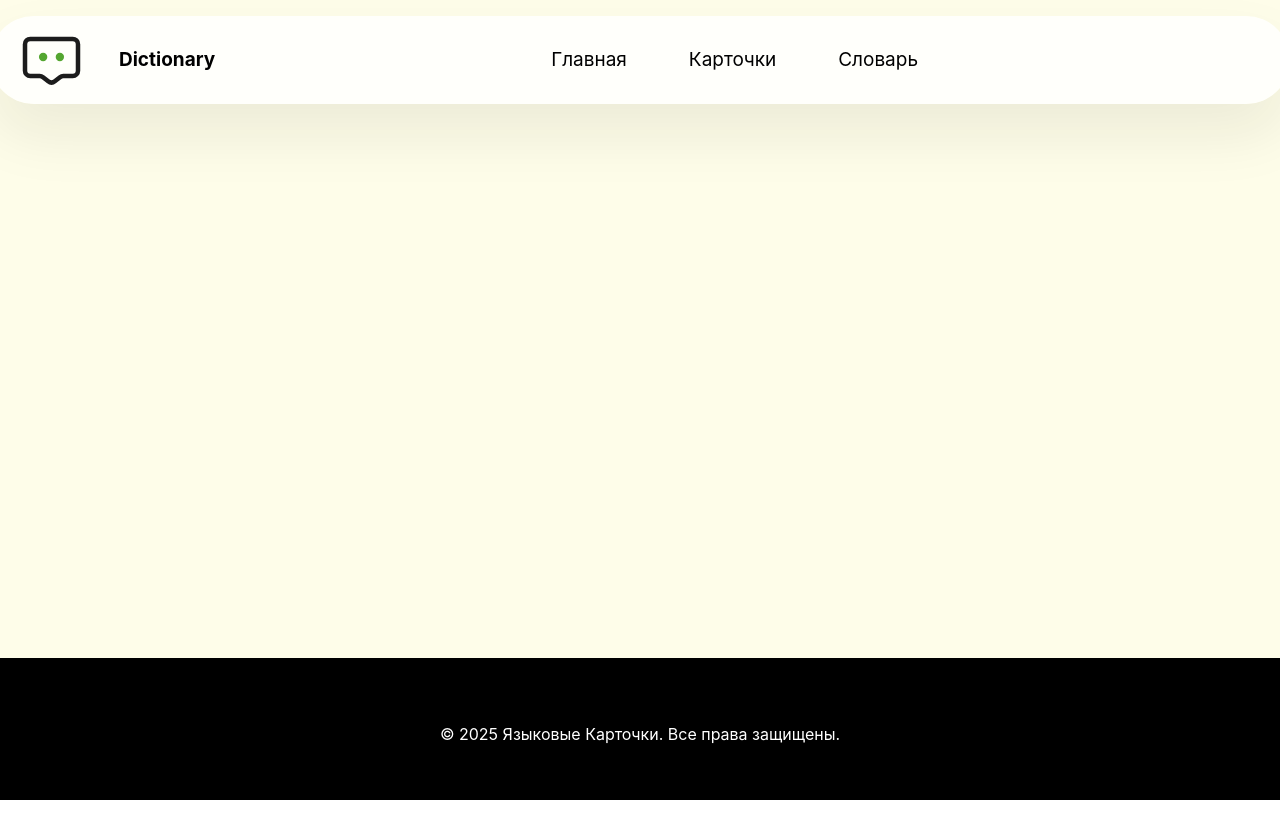
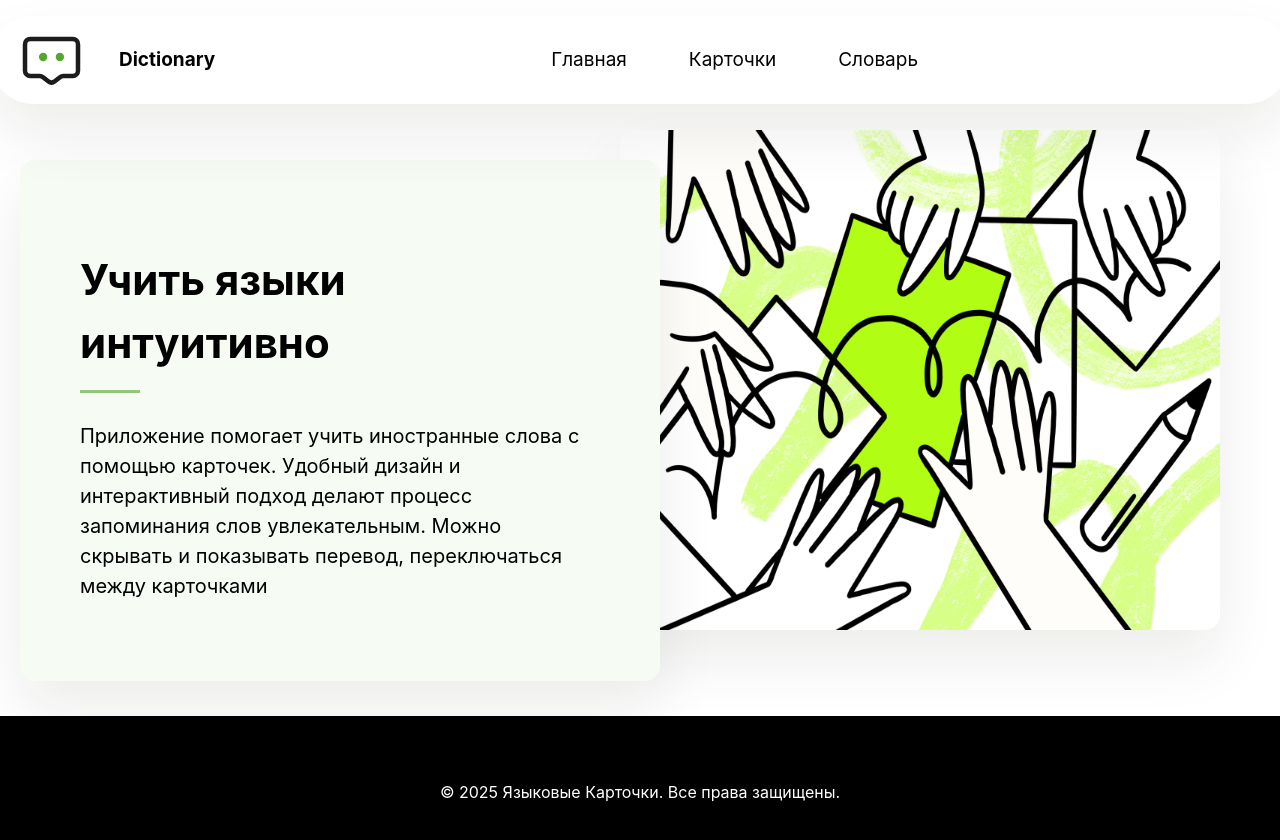
Before and after one commit to Xeni-ya/dictionary-language-flashcards, a React (Vite) app: page / in a window 1280 px wide. Shown: the top 840 px of the page. Before the commit the page ends 800 px from the top, so only its background shows below. Built offline with nearby package versions, Linux system fonts and the light colour scheme.

Commit message:
feat: adding the home screen and styling it

```diff
--- a/index.html
+++ b/index.html
@@ -2,11 +2,7 @@
 <html lang="en">
   <head>
     <meta charset="UTF-8" />
-    <link
-      rel="icon"
-      type="image/svg+xml"
-      href="src\assets\img\speech-svgrepo-com.svg"
-    />
+    <link rel="icon" type="image/svg+xml" href="./src/assets/img/logo.svg" />
     <meta name="viewport" content="width=device-width, initial-scale=1.0" />
     <title>app-for-learning-foreign-words</title>
   </head>
--- a/src/components/card/card.module.css
+++ b/src/components/card/card.module.css
@@ -13,7 +13,7 @@
   justify-content: center;
   align-content: center;
 
-  background-color: #ffffff;
+  background-color: #f6fbf4;
   border-radius: 30px;
   padding: 16px;
   margin: 20vh 20px 30px 20px;
@@ -33,7 +33,7 @@
   font-family: 1.4em;
 }
 
-button {
+.button {
   border-radius: 40px;
   margin: 9.6px;
   padding: 20px 32px;
--- a/src/index.css
+++ b/src/index.css
@@ -2,10 +2,6 @@
   font-family: Inter, system-ui, Avenir, Helvetica, Arial, sans-serif;
   line-height: 1.5;
   font-weight: 400;
-
-  color-scheme: light dark;
-  color: rgba(255, 255, 255, 0.87);
-  background-color: #ffffff;
 }
 
 body {
--- a/src/pages/dictionary/dictionary.module.css
+++ b/src/pages/dictionary/dictionary.module.css
@@ -1,7 +1,3 @@
-body {
-  background-color: #fefde9;
-}
-
 .container {
   display: flex;
   justify-content: center;
@@ -15,9 +11,10 @@ table {
   overflow: hidden;
   box-shadow: 0 0 20px rgba(0, 0, 0, 0.1);
   /* background: linear-gradient(45deg, #292e1e, #060605); */
-  background-color: #ffffff;
+  background-color: #f6fbf4;
   font-size: 1.1875em;
   border-radius: 30px;
+
 }
 
 th,
@@ -91,5 +88,5 @@ input {
 }
 
 .adding__input {
-  background-color: #fefde9;
+  background-color: #f6fbf4;
 }
--- a/src/pages/home/Home.jsx
+++ b/src/pages/home/Home.jsx
@@ -1,9 +1,19 @@
 import styles from './home.module.css';
+import { Link } from 'react-router-dom';
 
 const Home = () => {
   return (
     <>
-      <main className={styles.main}>
+      <main className={styles.container}>
+        <div className={styles.content}>
+          <h1 className={styles.content__title}>Учить языки интуитивно</h1>
+          <div className={styles.line}></div>
+          <p className={styles.content__text}>
+            Приложение помогает учить иностранные слова с помощью карточек. Удобный дизайн и интерактивный подход делают процесс запоминания слов увлекательным. Можно скрывать и показывать перевод, переключаться между карточками
+          </p>
+        </div>
+
+        <img src="src\assets\img\main.png" alt="Картинка главного экрана" className={styles.block__img} />
       </main>
     </>
   );
--- a/src/pages/home/home.module.css
+++ b/src/pages/home/home.module.css
@@ -1,28 +1,51 @@
-.parallax {
-  perspective: 1px;
-  height: 100vh;
-  overflow-y: auto;
+.container {
+  display: flex;
+  justify-content: center;
+  margin: 130px 20px 30px 20px;
+  padding: 30px 0 5px 0;
 }
 
-.parallax-layer {
-  position: absolute;
-  inset: 0;
-  /* вместо top,
-  bottom,
-  left,
-  right: 0;*/
+.content {
+  max-width: 552px;
+  width: 100%;
+  background-color: #f6fbf4;
+  border-radius: 15px;
+  padding: 60px 80px 60px 60px;
+  display: flex;
+  flex-direction: column;
+  justify-content: center;
+  z-index: 1;
+  box-shadow: 0 30px 60px 0 rgba(27, 31, 10, 0.08);
 }
 
-.parallax-image {
-  transform: translateZ(0);
+.content__title {
+  font-size: 42px;
+  margin-bottom: 16px;
+  width: 412px;
 }
 
-.parallax-text {
-  transform: translateZ(-2px);
-  text-align: center;
-  font-size: 4rem;
-  color: #fff;
-  display: flex;
-  align-items: center;
-  justify-content: center;
+.line {
+  width: 200px;
+  border-top: 3px solid #54a630;
+  opacity: 0.60;
+  width: 60px;
 }
+
+.content__text {
+  font-size: 20px;
+  margin-top: 28px;
+}
+
+.block__img {
+  max-width: 600px;
+  height: 500px;
+  width: 100%;
+  border-radius: 15px;
+  box-shadow: 0 30px 60px 0 rgba(27, 31, 10, 0.08);
+  position: relative;
+  top: -30px;
+  right: 40px;
+  background-size: cover;
+  background-position: center;
+  background-repeat: no-repeat;
+}
```
